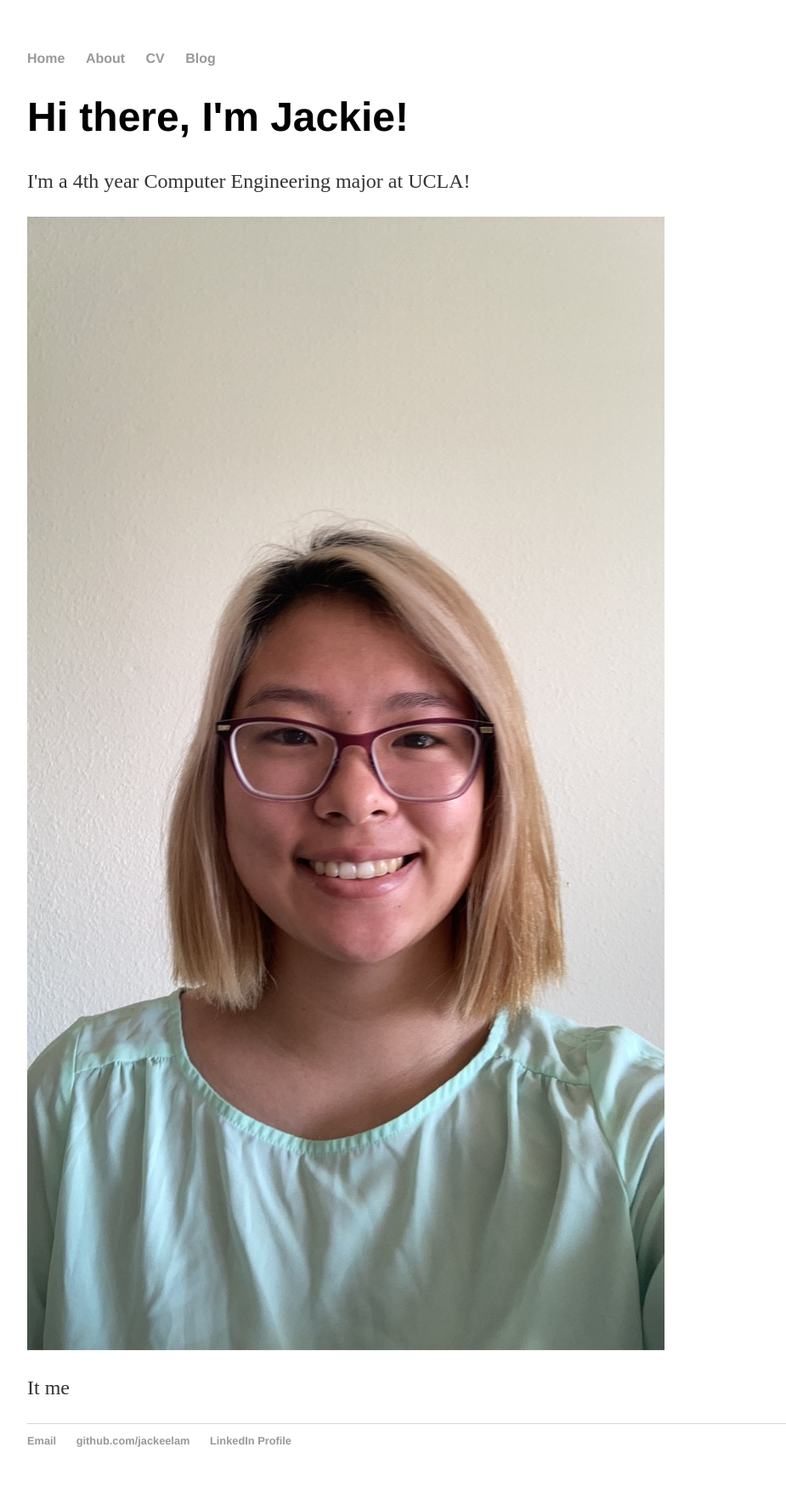
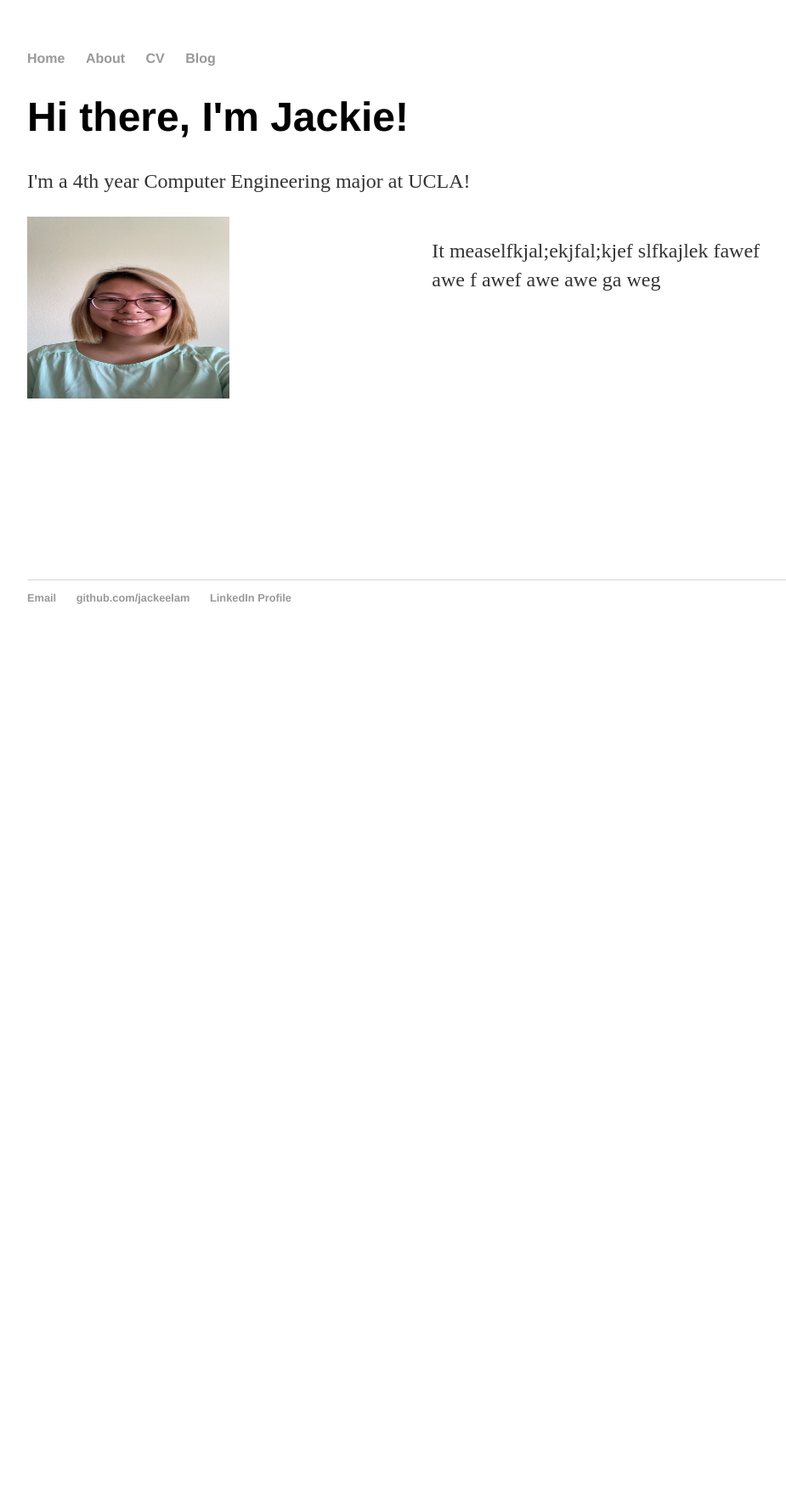
Before and after one commit to jackeelam/jackeelam.github.io, a Jekyll site: the page built from index.html, in a window 1280 px wide. Shown: the whole page at 85% size, without its empty margins (160-1085 px from the left). Built offline with Jekyll 4.4.1, drawn with Linux system fonts in a browser that asks for light colours; after the commit the page ends 900 px from its top, so only the background shows below that.

Commit message:
Update index.html

```diff
--- a/index.html
+++ b/index.html
@@ -5,14 +5,14 @@ title: Jackie Lam
 <div class="intro">
 	<h1>Hi there, I'm Jackie!</h1>
 	<p>I'm a 4th year Computer Engineering major at UCLA!</p>
-	<div class="col">
+	<div class="row">
 		<div>
-			<img src= "images/white.jpg" >
+			<img src= "images/white.jpg" alt="picture of me" width=50% height=50%>
 		</div>
 
 		<div>
 			<p>
-				It me
+				It measelfkjal;ekjfal;kjef slfkajlek fawef awe f awef awe awe ga weg
 			</p>
 		</div>
 	</div>
```
